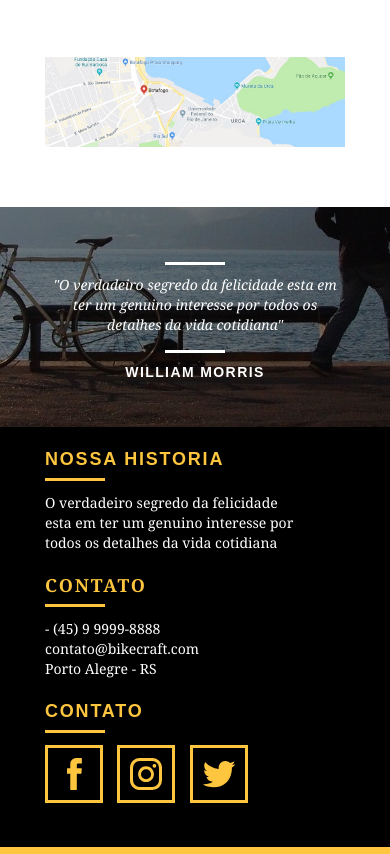
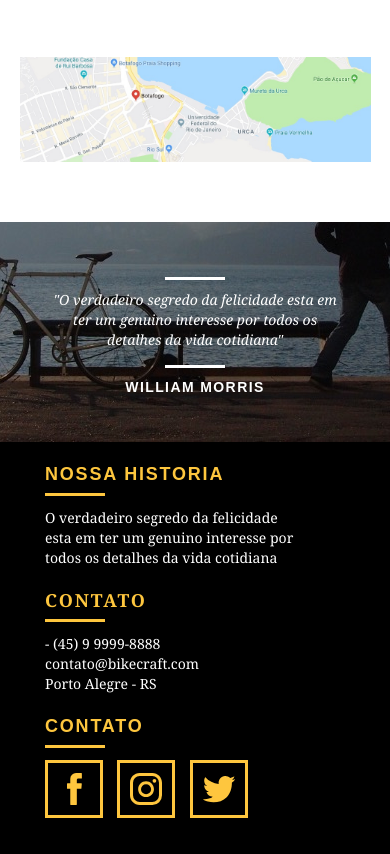
Before and after one commit to Lucas-Matta/ProjetosOrigamid, a plain HTML site: page Origamid/BikeCraft/contato.html in a window 390 px wide. Shown: the part 1197-2051 px from the top of the page. Drawn offline with Linux system fonts and the light colour scheme.

Commit message:
responsivo contato

```diff
--- a/Origamid/BikeCraft/style/responsivo.css
+++ b/Origamid/BikeCraft/style/responsivo.css
@@ -99,4 +99,7 @@
         padding-top: 14px;
     }
 
+    .contato-mapa{
+        width: 90%;
+    }
 }
```
